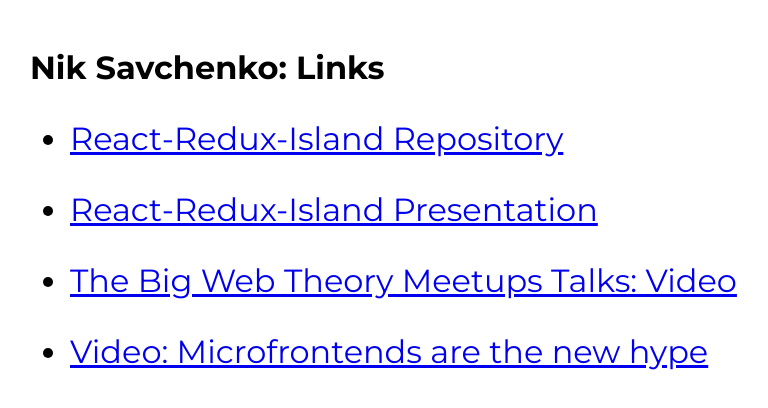
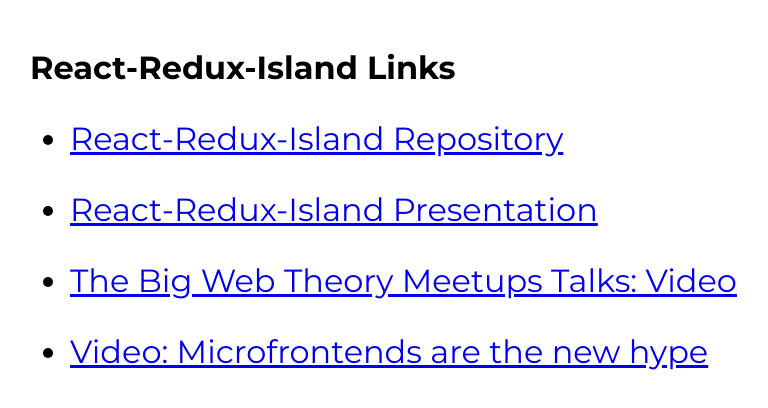
Before and after one commit to savcni01/savcni01.github.io, a plain HTML site: page index.html in a window 1280 px wide. Shown: the whole page, without its empty margins (18-786 px from the left). Drawn offline with Linux system fonts and the light colour scheme.

Commit message:
feat: change title

```diff
--- a/index.html
+++ b/index.html
@@ -21,7 +21,7 @@
 	</style>
 </head>
 <body>
-<h1>Nik Savchenko: Links</h1>
+<h1>React-Redux-Island Links</h1>
 <ul>
 	<li><a href="https://github.com/nielsen-oss/react-redux-island">
 		React-Redux-Island Repository
```
